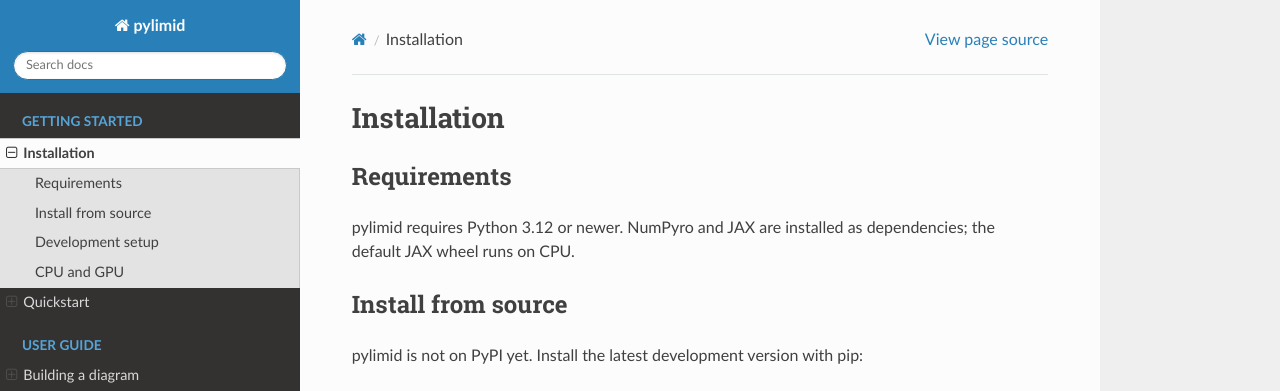
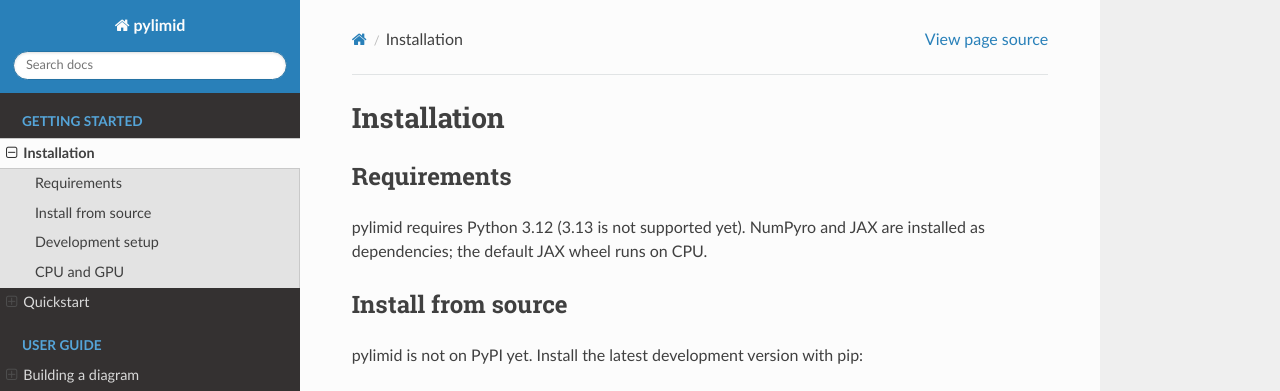
Before and after one commit to cynosural-ai/pylimid, a Sphinx documentation site: the page built from docs/getting_started/installation.md, in a window 1280 px wide and 1373 px high. Shown: the top 391 px of the window. Built offline with Sphinx 7.4.7 and the Read the Docs theme 3.1.0, drawn with Linux system fonts in a browser that asks for light colours.

Commit message:
ci: add the GitHub Actions checks (#47)
* ci: add the GitHub Actions checks

Run pre-commit (ruff, ty), pytest on Python 3.12 and 3.13, and the Sphinx build on every push to main and every pull request.

* ci: use Node 24 action versions

Bump actions/checkout and astral-sh/setup-uv past the deprecated Node 20 releases.

* build: restrict Python support to 3.12

Pin requires-python to >=3.12,<3.13, track .python-version, and update the prose that claimed 3.12+. Re-lock so the frozen checks hold.

* ci: test only Python 3.12

```diff
--- a/docs/getting_started/installation.md
+++ b/docs/getting_started/installation.md
@@ -2,7 +2,7 @@
 
 ## Requirements
 
-pylimid requires Python 3.12 or newer. NumPyro and JAX are installed as dependencies; the default JAX wheel runs on CPU.
+pylimid requires Python 3.12 (3.13 is not supported yet). NumPyro and JAX are installed as dependencies; the default JAX wheel runs on CPU.
 
 ## Install from source
 
--- a/pyproject.toml
+++ b/pyproject.toml
@@ -3,7 +3,7 @@
 version = "0.1.0"
 description = "A library for mixed-type limited-memory influence diagrams."
 readme = "README.md"
-requires-python = ">=3.12"
+requires-python = ">=3.12,<3.13"
 # The inference engines (NumPyro, and VE's distribution extraction) build on
 # numpyro/jax; previously an optional extra, now a plain runtime dependency.
 dependencies = [
```
Also changed, not shown: CONTRIBUTING.md (+1 -1 lines), README.md (+2 -2 lines), 4 other files.
